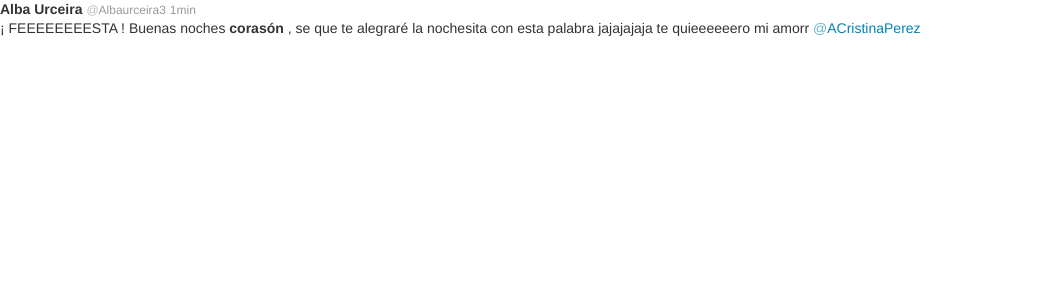
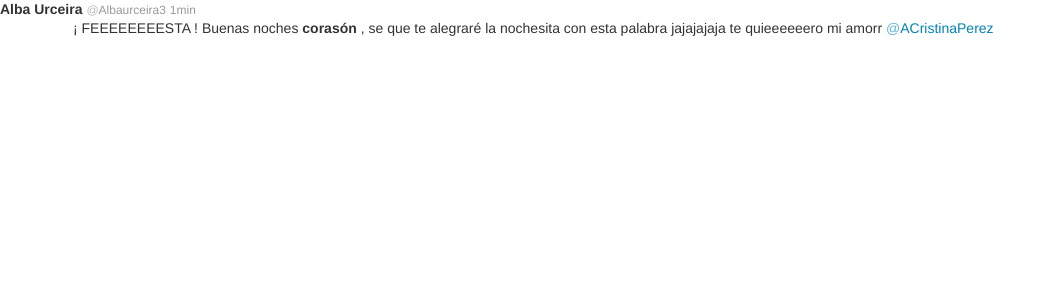
Before and after one commit to FacundoDroz/Feimman, a PHP site: page /public/twtapp/template.php in a window 1280 px wide. Shown: the top 300 px of the page, without its empty margins (0-1056 px from the left). Run offline with PHP 8.4, Linux system fonts and the light colour scheme.

Commit message:
CSS de la lista de twitts

```diff
--- a/public/twtapp/styles/inlines.css
+++ b/public/twtapp/styles/inlines.css
@@ -4,6 +4,18 @@ size: 100px:
 
 }
 
+.avatar1{
+margin-right: 15px;
+margin-left: 10px;
+}
+
+.tweet-text{
+margin-left: 73px;
+}
+
+.stream-item-footer{
+font-style:italic;
+}
 
 .btn-link,
 .btn-link:focus,
```
Also changed, not shown: public/twtapp/twt1.php (+10 -7 lines).
